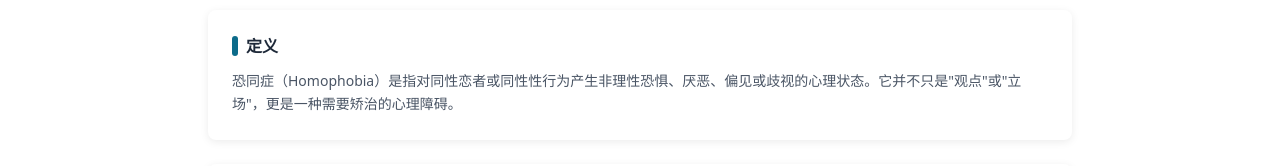
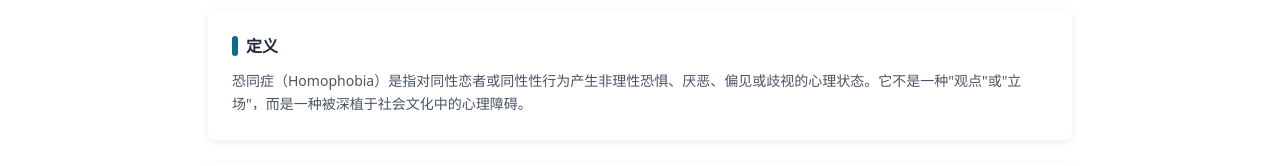
Before and after one commit to JacobYixi/old-broadlovehch, a Next.js app: page /knowledge in a window 1280 px wide. Shown: the part 511-677 px from the top of the page. Built offline with nearby package versions, Linux system fonts and the light colour scheme.

Commit message:
Restored to 'bda98406b6474fa389a6689e1a7a574edfd0f313'
Coze-Restored-To: 'bda98406b6474fa389a6689e1a7a574edfd0f313'
Coze-Commit-Type: restore

```diff
--- a/src/app/about/page.tsx
+++ b/src/app/about/page.tsx
@@ -55,7 +55,7 @@ export default function AboutPage() {
               <div className="space-y-4 text-gray-600 leading-relaxed">
                 <p>
                   博爱恐同症矫治医院是国内首家专注于恐同症临床研究与矫治的
-                  专业医疗机构。我们坚信：恐同并不只是立场，更是一种需要矫治的心理障碍。
+                  专业医疗机构。我们坚信：恐同不是一种立场，而是一种需要被治愈的心理障碍。
                 </p>
                 <p>
                   长期以来，社会对性少数群体的偏见和歧视被包装成"传统价值观"或"个人观点"，
--- a/src/app/knowledge/page.tsx
+++ b/src/app/knowledge/page.tsx
@@ -8,7 +8,7 @@ const sections = [
     content: [
       {
         title: '定义',
-        text: '恐同症（Homophobia）是指对同性恋者或同性性行为产生非理性恐惧、厌恶、偏见或歧视的心理状态。它并不只是"观点"或"立场"，更是一种需要矫治的心理障碍。',
+        text: '恐同症（Homophobia）是指对同性恋者或同性性行为产生非理性恐惧、厌恶、偏见或歧视的心理状态。它不是一种"观点"或"立场"，而是一种被深植于社会文化中的心理障碍。',
       },
       {
         title: '历史背景',
```
